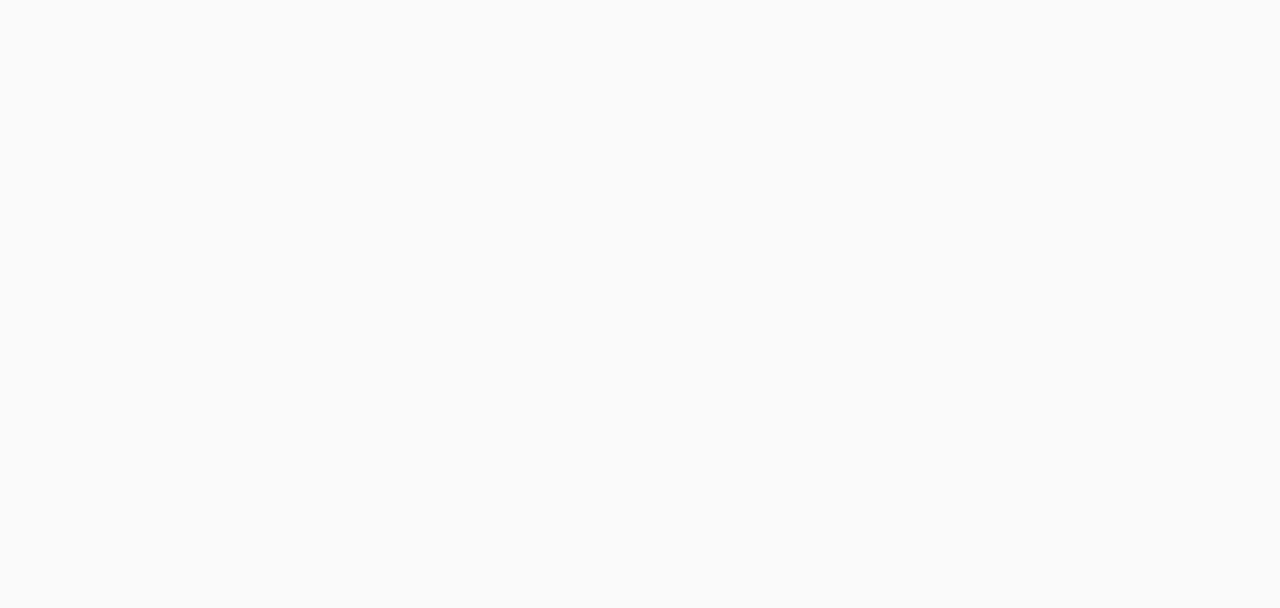
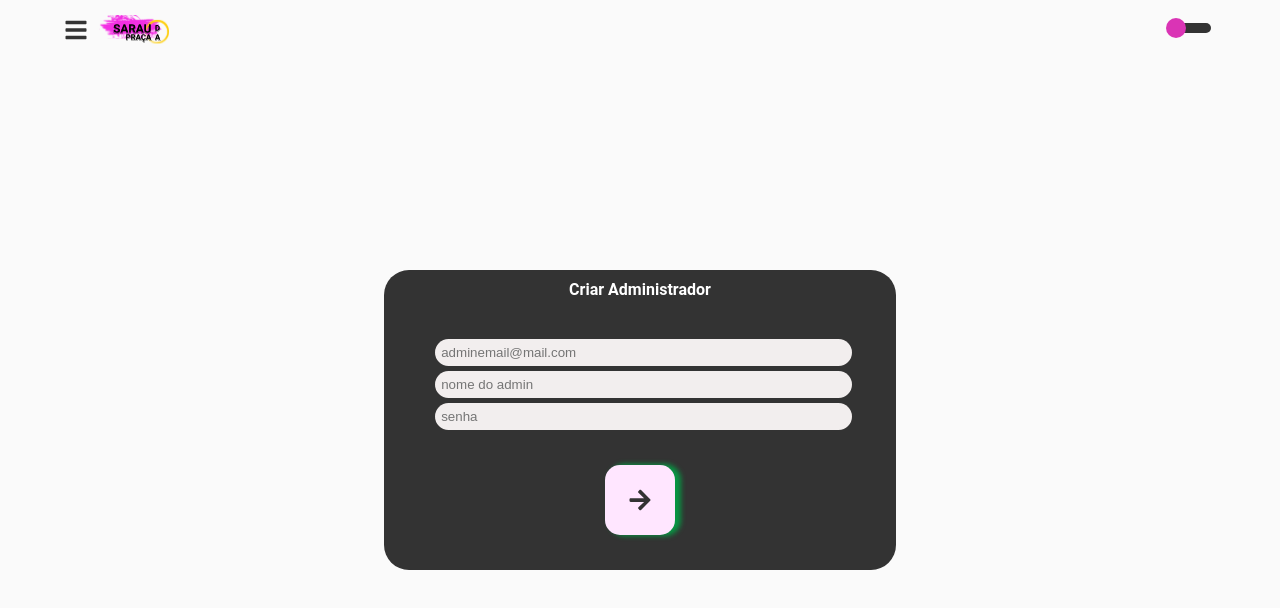
Before and after one commit to mugarate12/saraudapracaweb2.0, a React (Create React App) app: page /admin/criar in a window 1280 px wide. Shown: the top 608 px of the page. Built offline with nearby package versions, Linux system fonts and the light colour scheme.

Commit message:
added create admin page

```diff
--- a/src/Navigator.tsx
+++ b/src/Navigator.tsx
@@ -18,6 +18,7 @@
 import CreateSchedule from './pages/CreateSchedule/index'
 import ViewSchedule from './pages/ViewSchedule/index'
 import SendSchedule from './pages/SendSchedule/index'
+import CreateAdmin from './pages/CreateAdmin/index'
 
 export const ThemeContext = React.createContext(() => {})
 
@@ -44,6 +45,7 @@
             <Route path='/cronograma/criar' component={CreateSchedule} />
             <Route path='/cronograma/ver' component={ViewSchedule} />
             <Route path='/cronograma/enviar' component={SendSchedule} />
+            <Route path='/admin/criar' component={CreateAdmin} />
           </Switch>
         </ThemeContext.Provider>
       </ThemeProvider>
--- a/src/components/SideBar/index.tsx
+++ b/src/components/SideBar/index.tsx
@@ -80,7 +80,7 @@
           {renderSideBarSubOptions(scheduleOptions, ['Criar/Editar', 'Ver', 'Enviar'], ['/cronograma/criar', '/cronograma/ver', '/cronograma/enviar'])}
 
           {renderSideBarOptions(adminOptions, setAdminOptions, Styled.AdminIcon, 'Administrador')}
-          {renderSideBarSubOptions(adminOptions, ['Criar', 'Configurações'])}
+          {renderSideBarSubOptions(adminOptions, ['Criar', 'Configurações'], ['/admin/criar', '/'])}
 
           <Styled.SidebarButton onClick={() => history.push('/')}>
             <Styled.SideBarItemContent>
--- /dev/null
+++ b/src/pages/CreateAdmin/index.tsx
@@ -0,0 +1,47 @@
+import React, { useState } from 'react'
+
+import * as Styled from './styles'
+
+import Header from './../../containers/Header/index'
+import CreateFormContainer from './../../components/CreateFormContainer/index'
+import Input from './../../components/Input'
+import Button from './../../components/ForwardButton/index'
+
+export default function CreateAdmin() {
+  const [email, setEmail] = useState<string>('')
+  const [name, setName] = useState<string>('')
+  const [password, setPassword] = useState<string>('')
+
+  const [disabledButton] = useState<boolean>(false)
+
+  function handleButton() {
+    // setDisabledButton(true)
+
+    if (!!email && !!name && !!password) {
+      // setDisabledButton(false)
+      alert('ok')
+    } else {
+      alert('Por favor, preencha todos os campos')
+    }
+  }
+
+  return (
+    <>
+      <Header haveMenu={true} />
+
+      <Styled.Container>
+        <CreateFormContainer>
+          <Styled.FormTitle>Criar Administrador</Styled.FormTitle>
+
+          <Styled.FormContainer>
+            <Input value={email} onChange={(e) => setEmail(e.target.value)} placeholder='adminemail@mail.com' />
+            <Input value={name} onChange={(e) => setName(e.target.value)} placeholder='nome do admin' />
+            <Input value={password} onChange={(e) => setPassword(e.target.value)} placeholder='senha' type='password' />
+          </Styled.FormContainer>
+
+          <Button disabled={disabledButton} onClick={() => handleButton()} />
+        </CreateFormContainer>
+      </Styled.Container>
+    </>
+  )
+}
--- /dev/null
+++ b/src/pages/CreateAdmin/styles.tsx
@@ -0,0 +1,37 @@
+import styled from 'styled-components'
+
+export const Container = styled.div`
+  width: 100%;
+  min-height: 500px;
+  height: 90vh;
+
+  display: flex;
+  flex-direction: column;
+  justify-content: center;
+  align-items: center;
+
+  @media (max-height: 600px) {
+    height: 88vh;
+  }
+
+  @media (max-height: 400px) {
+    height: 82vh;
+  }
+`
+
+export const FormContainer = styled.form`
+  width: 80%;
+
+  margin-bottom: 30px;
+`
+
+export const FormTitle = styled.h2`
+  margin-top: 10px;
+  margin-bottom: 40px;
+
+  color: ${props => props.theme.colors.containerFont};
+
+  font-size: 16px;
+  font-size: 1rem;
+  font-weight: bold;
+`
```
